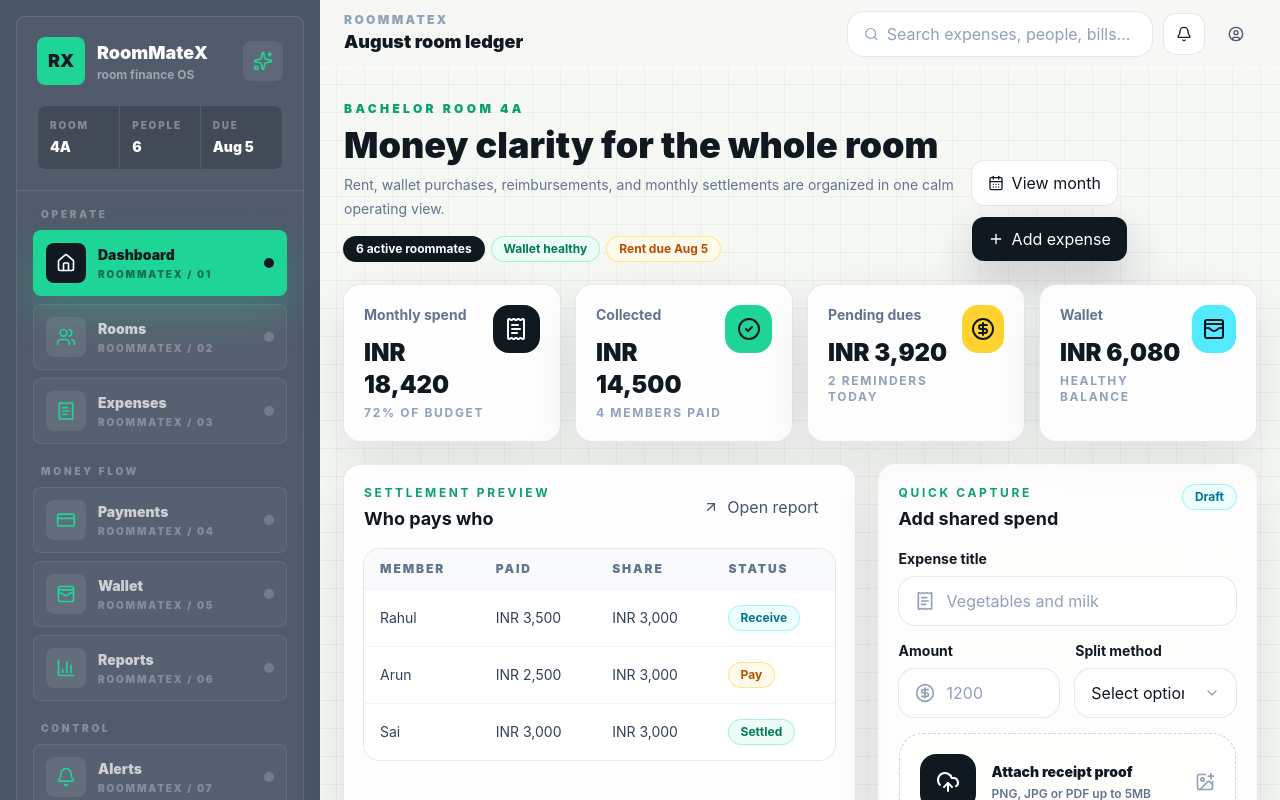
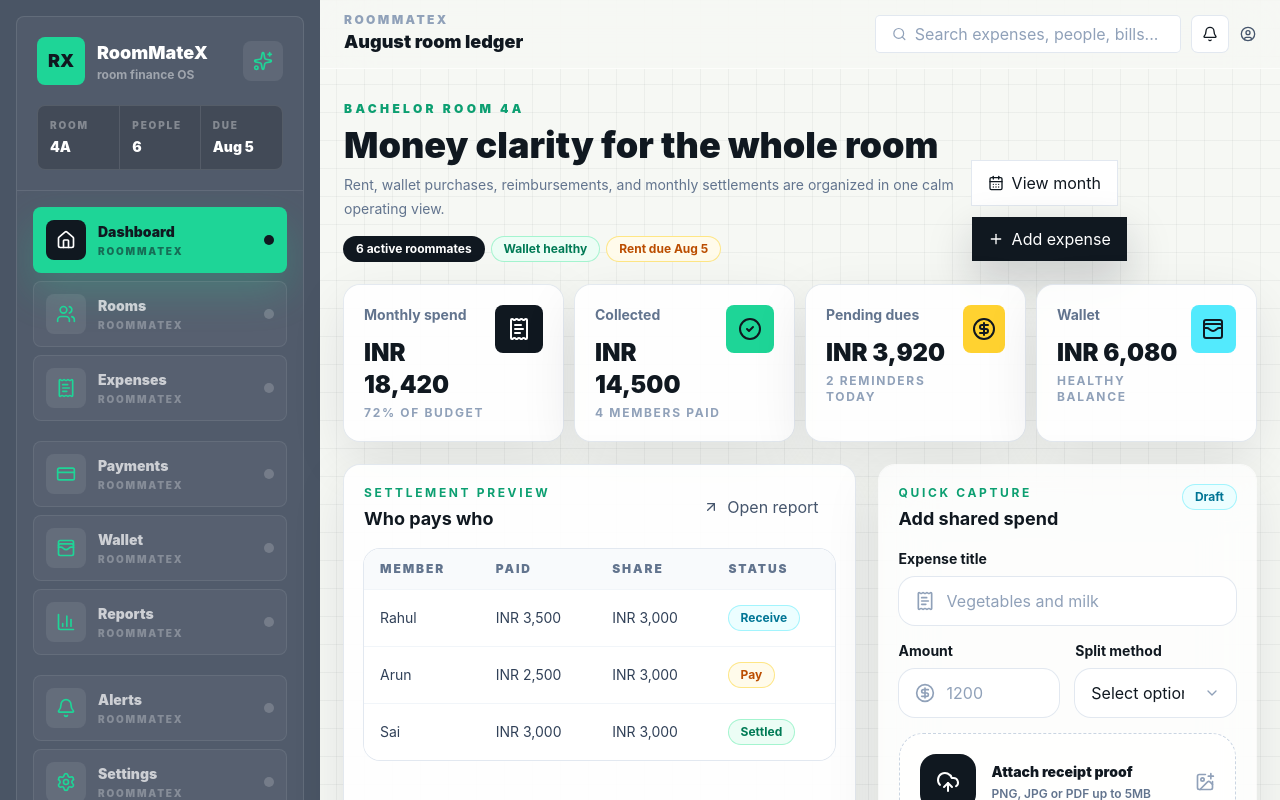
Before and after one commit to JayaramireddyMeeniga/splitwise, a React (Vite) app: page / in a window 1280 px wide. Shown: the top 800 px of the page. Built offline with nearby package versions, Linux system fonts and the light colour scheme.

Commit message:
feat: enhance Navbar and Sidebar components, improve Button styling, and refactor Dashboard layout

```diff
--- a/src/components/layout/Navbar.jsx
+++ b/src/components/layout/Navbar.jsx
@@ -16,14 +16,14 @@ const Navbar = ({ onMenuClick, title = 'Room finances' }) => (
         <p className="text-xs font-black uppercase tracking-[0.2em] text-slate-400">RoomMateX</p>
         <h2 className="truncate text-lg font-black text-ink">{title}</h2>
       </div>
-      <div className="ml-auto hidden h-11 min-w-72 items-center gap-2 rounded-2xl bg-white px-4 ring-1 ring-slate-200 md:flex">
+      <div className="ml-auto hidden py-1.5 min-w-72 items-center gap-2 rounded-sm bg-white px-4 ring-1 ring-slate-200 md:flex">
         <Search className="h-4 w-4 text-slate-400" />
         <input
           className="w-full bg-transparent text-sm font-semibold text-ink outline-none placeholder:text-slate-400"
           placeholder="Search expenses, people, bills..."
         />
       </div>
-      <Button aria-label="Notifications" size="icon" variant="secondary" icon={Bell} />
+      <Button className="rounded-md p-2.5" aria-label="Notifications" size="icon" variant="secondary" icon={Bell} />
       <Button aria-label="Profile" size="icon" variant="ghost" icon={UserCircle} />
     </div>
   </nav>
--- a/src/components/layout/Sidebar.jsx
+++ b/src/components/layout/Sidebar.jsx
@@ -74,9 +74,6 @@ const Sidebar = ({ className }) => (
       <nav className="flex-1 overflow-y-auto p-4">
         {navGroups.map((group) => (
           <div key={group.label} className="mb-5 last:mb-0">
-            <p className="mb-2 px-2 text-[10px] font-black uppercase tracking-[0.28em] text-white/32">
-              {group.label}
-            </p>
             <div className="space-y-2">
               {group.items.map(({ label, href, icon, code }) => (
                 <NavLink
@@ -109,7 +106,7 @@ const Sidebar = ({ className }) => (
                             isActive ? 'text-ink/55' : 'text-white/28',
                           )}
                         >
-                          RoomMateX / {code}
+                          RoomMateX
                         </span>
                       </span>
                       <span
--- a/src/components/ui/Button.jsx
+++ b/src/components/ui/Button.jsx
@@ -16,7 +16,7 @@ const sizes = {
   sm: 'h-9 px-3 text-sm',
   md: 'h-11 px-4 text-sm',
   lg: 'h-12 px-5 text-base',
-  icon: 'h-10 w-10 p-0',
+  icon: 'p-0',
 }
 
 const Button = ({
@@ -38,7 +38,7 @@ const Button = ({
       type={type}
       disabled={disabled || loading}
       className={cn(
-        'inline-flex items-center justify-center gap-2 rounded-xl font-semibold transition-all duration-200 disabled:cursor-not-allowed disabled:opacity-60',
+        'inline-flex items-center justify-center gap-2 font-semibold transition-all duration-200 disabled:cursor-not-allowed disabled:opacity-60',
         variants[variant],
         sizes[size],
         className,
--- a/src/pages/Dashboard/Dashboard.jsx
+++ b/src/pages/Dashboard/Dashboard.jsx
@@ -1,14 +1,7 @@
 import { createElement } from 'react'
 import {
-  ArrowUpRight,
-  CalendarDays,
-  CheckCircle2,
-  CircleDollarSign,
-  Plus,
-  ReceiptText,
-  ShieldCheck,
-  Users,
-  WalletCards,
+    ArrowUpRight, CalendarDays, CheckCircle2, CircleDollarSign, Plus,
+    ReceiptText, ShieldCheck, Users, WalletCards,
 } from 'lucide-react'
 import PageHeader from '../../components/layout/PageHeader'
 import Card, { CardHeader, CardTitle } from '../../components/ui/Card'
@@ -94,7 +87,7 @@ const Dashboard = () => (
             }
         />
 
-    <section className="grid gap-4 md:grid-cols-2 xl:grid-cols-4">
+        <section className="grid gap-3 md:grid-cols-2 xl:grid-cols-4">
             {summary.map(({ label, value, delta, icon, tone }) => (
                 <Card key={label} className="overflow-hidden">
                     <div className="flex items-start justify-between">
@@ -105,7 +98,7 @@ const Dashboard = () => (
                                 {delta}
                             </p>
                         </div>
-            <div className={`grid h-12 w-12 place-items-center rounded-2xl ${tone}`}>
+                        <div className={`grid h-12 w-12 place-items-center rounded-lg ${tone}`}>
                             {createElement(icon, { className: 'h-6 w-6' })}
                         </div>
                     </div>
```
Lines whose indentation alone changed are shown as unchanged.
